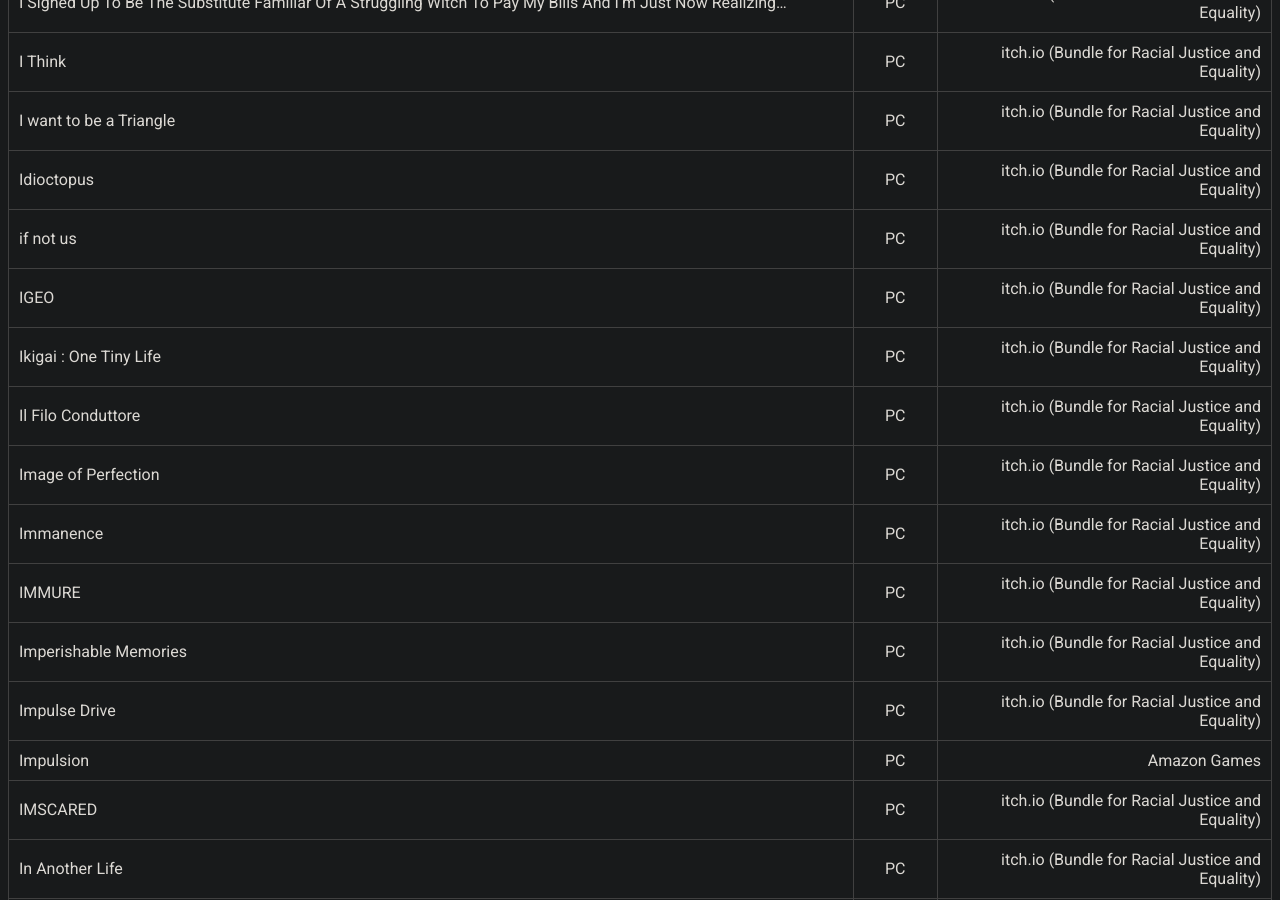
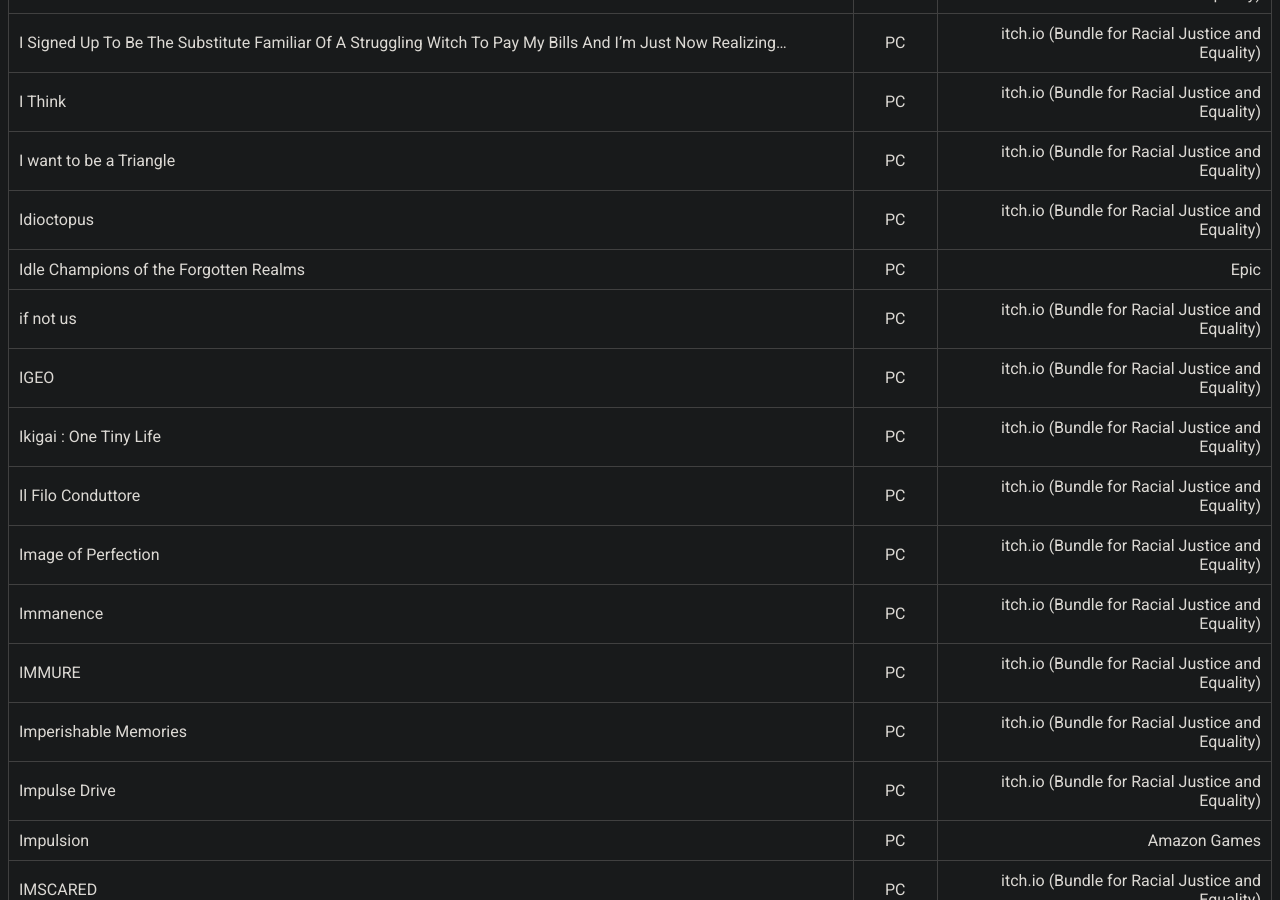
Before and after one commit to bfroggio/game-collection, a Jekyll site: the page built from index.md, in a window 1280 px wide and 900 px high, scrolled down 47871 px. Built offline with Jekyll 4.4.1, drawn with Linux system fonts in a browser that asks for light colours; nearby versions of some CDN libraries; some of the changed text lies outside the part shown.

```diff
--- a/index.md
+++ b/index.md
@@ -620,6 +620,7 @@ I have [Xbox Game Pass Ultimate](https://www.xbox.com/en-US/xbox-game-pass) in a
 |Feud|PC|itch.io (Bundle for Racial Justice and Equality)|
 |Fidelity|PC|itch.io (Bundle for Racial Justice and Equality)|
 |Fighting Monsters|PC|itch.io (Bundle for Racial Justice and Equality)|
+|Figment|PC|Amazon Games|
 |Figment|PC|itch.io (Bundle for Racial Justice and Equality)|
 |Final Lap|PC|itch.io (Bundle for Racial Justice and Equality)|
 |Fire Emblem: Three Houses|Switch|Digital|
@@ -847,6 +848,7 @@ I have [Xbox Game Pass Ultimate](https://www.xbox.com/en-US/xbox-game-pass) in a
 |INDECT|PC|itch.io (Bundle for Racial Justice and Equality)|
 |ISLANDS: Non-Places|PC|itch.io (Bundle for Racial Justice and Equality)|
 |Idioctopus|PC|itch.io (Bundle for Racial Justice and Equality)|
+|Idle Champions of the Forgotten Realms|PC|Epic|
 |Ikigai : One Tiny Life|PC|itch.io (Bundle for Racial Justice and Equality)|
 |Il Filo Conduttore|PC|itch.io (Bundle for Racial Justice and Equality)|
 |Image of Perfection|PC|itch.io (Bundle for Racial Justice and Equality)|
```
